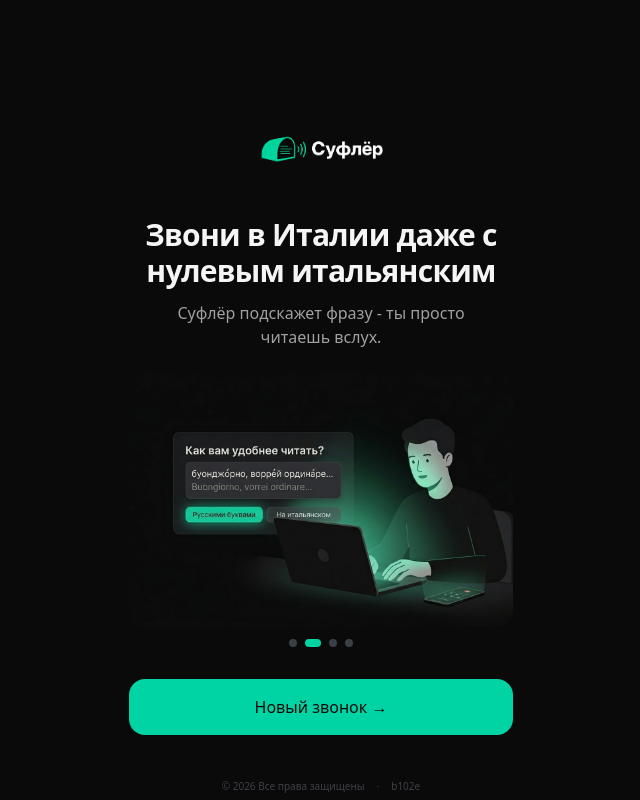
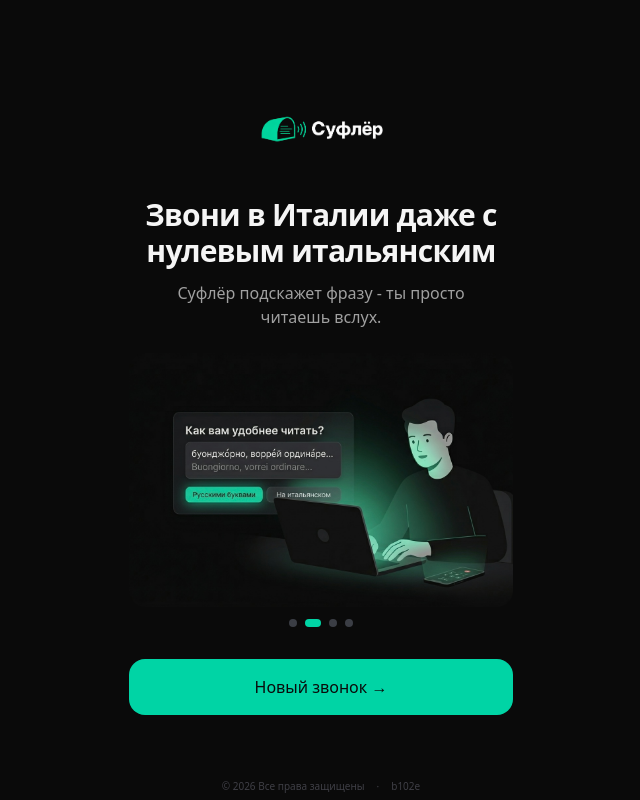
Before and after one commit to b102e/sufler-lite, a Next.js app: page / in a window 1280 px wide. Shown: the whole page, without its empty margins (319-959 px from the left). Built offline with nearby package versions, Linux system fonts and the light colour scheme.

Commit message:
Fix hero: pb-10 to prevent footer overlapping button

```diff
--- a/components/HeroScreen.tsx
+++ b/components/HeroScreen.tsx
@@ -10,7 +10,7 @@ type Props = {
 
 export default function HeroScreen({ onStart, className = "" }: Props) {
   return (
-    <div className={`min-h-screen bg-cb-bg flex flex-col items-center justify-center px-6 ${className}`}>
+    <div className={`min-h-screen bg-cb-bg flex flex-col items-center justify-center px-6 pb-10 ${className}`}>
       <div className="w-full max-w-sm flex flex-col items-center">
 
         <div className="flex justify-center pt-10 pb-6">
```
